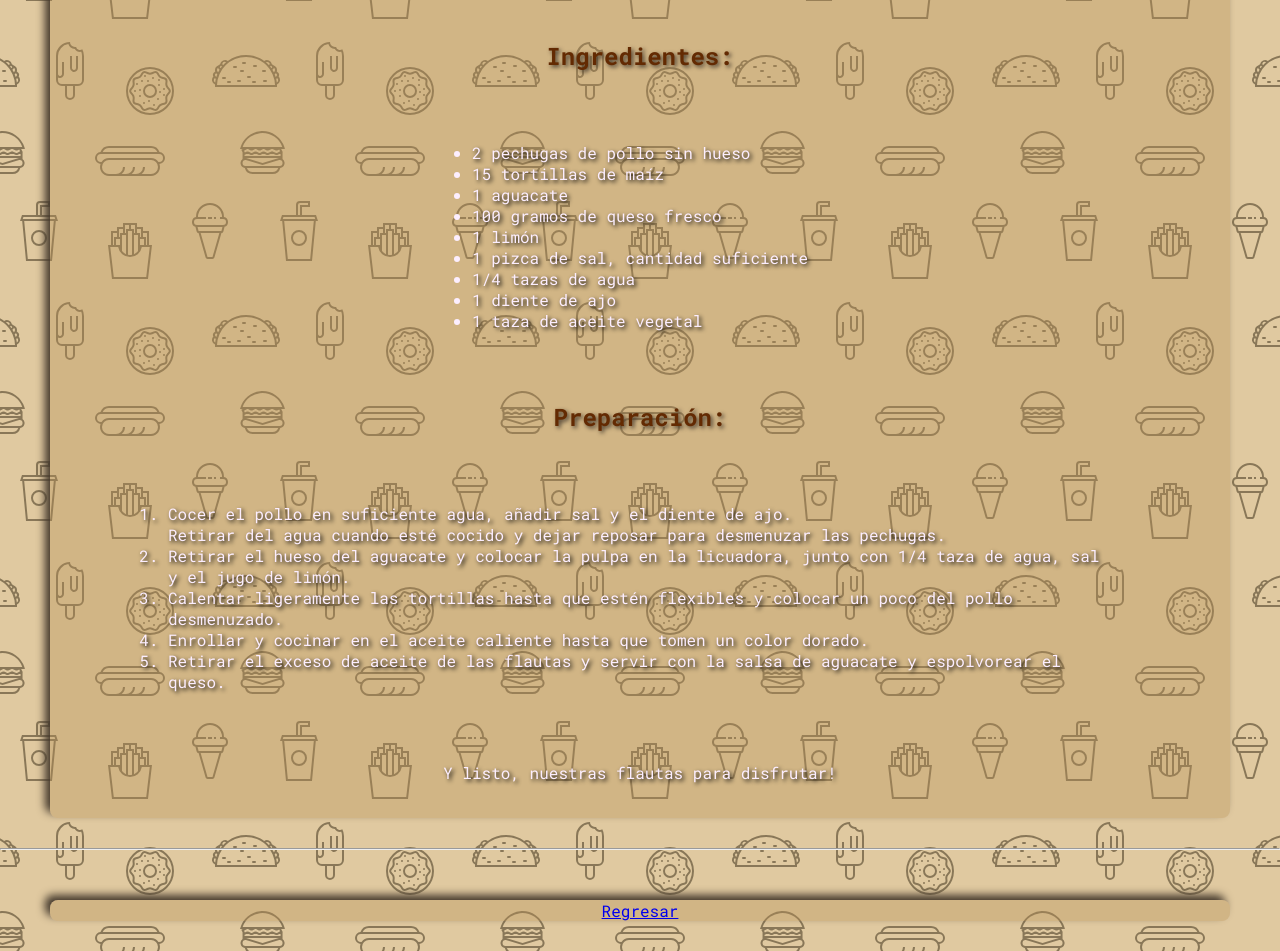
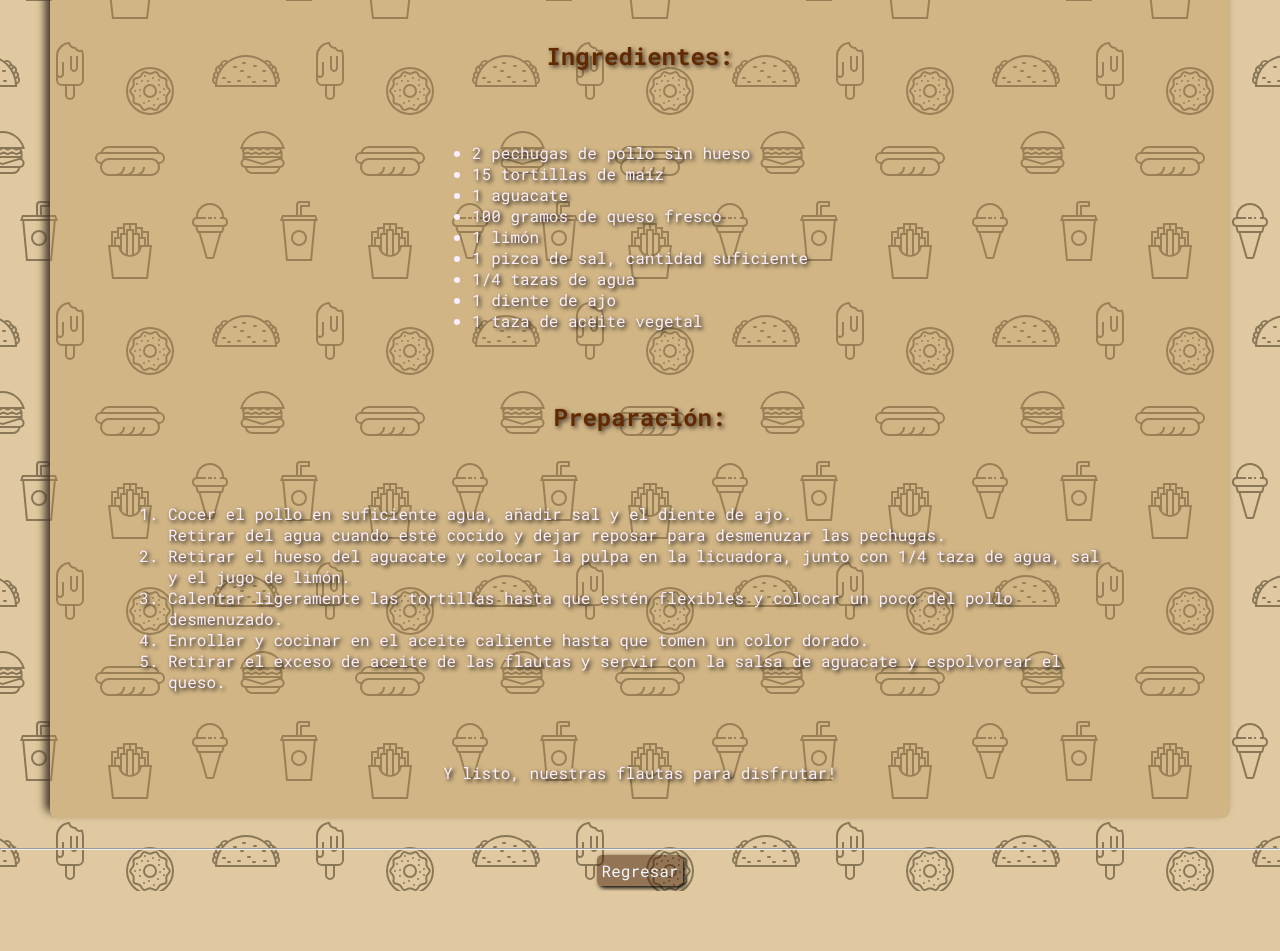
Before and after one commit to AyrtonTV/odin-recipes, a plain HTML site: page recipes/flautas.html in a window 1280 px wide. Shown: the part 649-1600 px from the top of the page. After the commit the page ends 1540 px from the top, so only its background shows below. Drawn offline with Linux system fonts and the light colour scheme.

Commit message:
Se agregaron estilos al link con clase home

```diff
--- a/recipes/recipes.css
+++ b/recipes/recipes.css
@@ -22,7 +22,7 @@ img {
     box-shadow: 10px 10px 13px #43382c;
 }
 
-div {
+.contenedor {
     display: flex;
     flex-direction: column;
     align-items: center;
@@ -48,3 +48,23 @@ h1, h2 {
     color: #632a02;
     text-shadow: 2px 2px 4px #43382c;
 }
+
+.home {
+    display: flex;
+    justify-content: center;
+}
+
+a {
+    background-color: #3c170078;
+    color: aliceblue;
+    text-decoration: none;
+    border-radius: 5px;
+    padding: 5px;
+    margin: 5px;
+    box-shadow: 2px 2px 4px black;
+}
+
+a:hover {
+    background-color: #f0f8ffa9;
+    color: #3c1700fa;
+}
```
